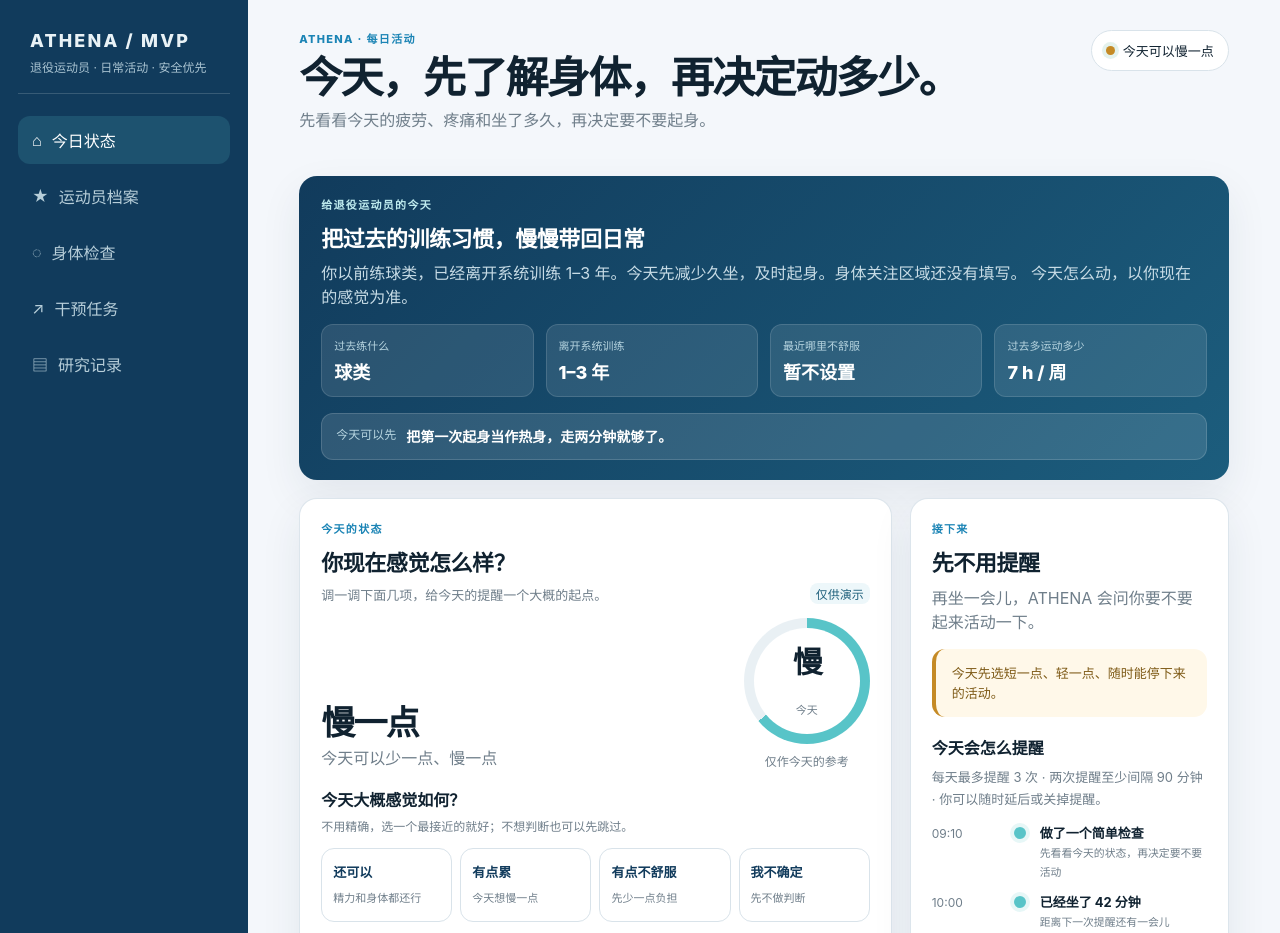
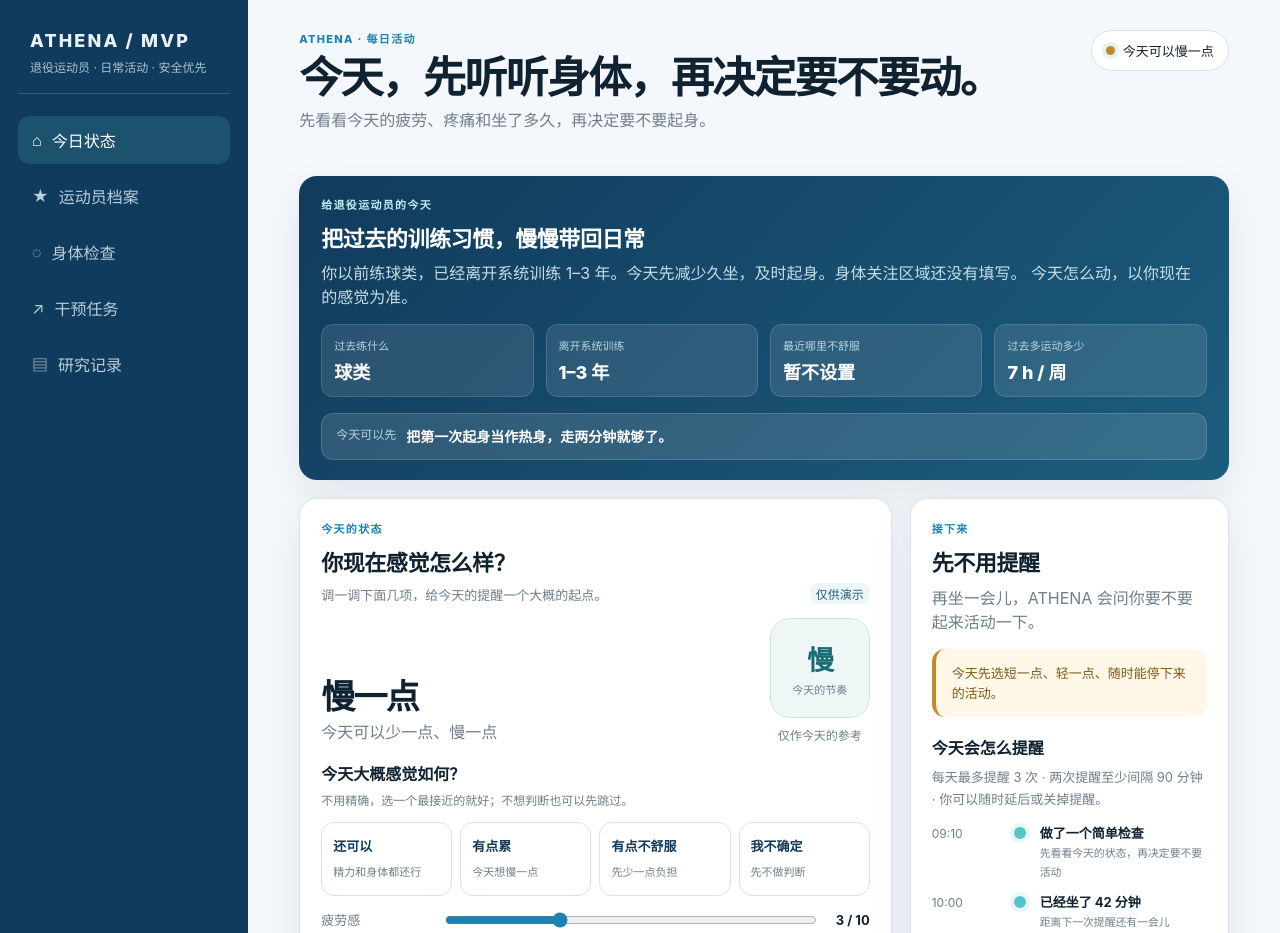
Before and after one commit to brillernet-droid/athena-interactive-mvp, a plain HTML site: page index.html in a window 1280 px wide. Shown: the top 933 px of the page. Drawn offline with Linux system fonts and the light colour scheme.

Commit message:
Remove dashboard feel from home status

```diff
--- a/index.html
+++ b/index.html
@@ -71,10 +71,9 @@
     .btn.danger { background: #fff0f0; border-color: #f1c8c8; color: var(--red); }
     .btn:disabled { opacity: .48; cursor: not-allowed; }
     .hero-actions { display:flex; align-items:center; justify-content:space-between; gap: 14px; border-top: 1px solid var(--line); margin-top: 20px; padding-top: 18px; }
-    .readiness-ring { width: 126px; height:126px; border-radius: 50%; display:grid; place-items:center; background: conic-gradient(var(--cyan) var(--readiness, 78%), #e9f0f4 0); position:relative; }
-    .readiness-ring::after { content:""; position:absolute; inset:10px; border-radius:50%; background:var(--surface); }
-    .readiness-ring strong { position:relative; z-index:1; font-size:30px; letter-spacing:-.06em; }
-    .readiness-ring span { position:relative; z-index:1; font-size:11px; color:var(--muted); margin-top:-28px; }
+    .pace-tile { width:100px; height:100px; border-radius:20px; display:grid; place-items:center; align-content:center; gap:3px; background:#eef7f6; border:1px solid #cbe8e4; position:relative; }
+    .pace-tile strong { font-size:27px; letter-spacing:-.06em; color:#176d73; }
+    .pace-tile span { font-size:11px; color:var(--muted); }
     .ring-wrap { display:grid; justify-items:center; gap: 8px; }
     .ring-wrap .caption { font-size: 12px; color: var(--muted); }
     .alert { padding: 14px 16px; border-radius: 13px; border-left: 4px solid; line-height:1.55; font-size: 13px; }
@@ -175,7 +174,7 @@
       <header class="topbar">
         <div>
           <div class="eyebrow">ATHENA · 每日活动</div>
-          <h1 id="page-title">今天，先了解身体，再决定动多少。</h1>
+          <h1 id="page-title">今天，先听听身体，再决定要不要动。</h1>
           <p class="subtitle" id="page-subtitle">先看看今天的疲劳、疼痛和坐了多久，再决定要不要起身。</p>
         </div>
         <div class="status-chip"><span class="dot" id="system-dot"></span><span id="system-status">今天可以按自己的节奏来</span></div>
@@ -192,7 +191,7 @@
         <div class="grid two">
           <div class="card">
             <div class="section-head"><div><div class="eyebrow">今天的状态</div><h2>你现在感觉怎么样？</h2><p>调一调下面几项，给今天的提醒一个大概的起点。</p></div><div class="research-code">仅供演示</div></div>
-            <div class="metric-row"><div><div class="metric" id="readiness-value">慢一点</div><div class="muted" id="readiness-label">先选轻一点的活动</div></div><div class="ring-wrap"><div class="readiness-ring" id="readiness-ring" style="--readiness:78%"><strong id="ring-value">慢</strong><span>今天</span></div><div class="caption">仅作今天的参考</div></div></div>
+            <div class="metric-row"><div><div class="metric" id="readiness-value">慢一点</div><div class="muted" id="readiness-label">先选轻一点的活动</div></div><div class="ring-wrap"><div class="pace-tile" id="readiness-ring"><strong id="ring-value">慢</strong><span>今天的节奏</span></div><div class="caption">仅作今天的参考</div></div></div>
             <div style="margin-top:18px"><h3>今天大概感觉如何？</h3><p class="profile-help">不用精确，选一个最接近的就好；不想判断也可以先跳过。</p><div class="feel-grid" id="feel-grid"><button class="choice feel-choice feel" data-feel="steady" aria-pressed="false"><strong>还可以</strong><small>精力和身体都还行</small></button><button class="choice feel-choice feel" data-feel="tired" aria-pressed="false"><strong>有点累</strong><small>今天想慢一点</small></button><button class="choice feel-choice feel" data-feel="sore" aria-pressed="false"><strong>有点不舒服</strong><small>先少一点负担</small></button><button class="choice feel-choice feel" data-feel="unsure" aria-pressed="false"><strong>我不确定</strong><small>先不做判断</small></button></div></div>
             <div class="range-row"><label for="fatigue">疲劳感</label><input id="fatigue" type="range" min="0" max="10" value="3"><output id="fatigue-out">3 / 10</output></div>
             <div class="range-row"><label for="pain">疼痛/不适</label><input id="pain" type="range" min="0" max="10" value="1"><output id="pain-out">1 / 10</output></div>
@@ -333,14 +332,14 @@
       };
       const clearFeelSelection = () => { document.querySelectorAll('.feel').forEach(btn=>{btn.classList.remove('selected'); btn.setAttribute('aria-pressed','false');}); state.todayFeel='unknown'; };
       const updateReadiness = () => {
-        const score = readiness(); const pace = score >= 70 ? '可以照常' : score >= 45 ? '慢一点' : '先停一下'; const ring = score >= 70 ? '行' : score >= 45 ? '慢' : '停'; $('readiness-value').textContent=pace; $('ring-value').textContent=ring; $('readiness-ring').style.setProperty('--readiness', score+'%');
+        const score = readiness(); const pace = score >= 70 ? '可以照常' : score >= 45 ? '慢一点' : '先停一下'; const ring = score >= 70 ? '行' : score >= 45 ? '慢' : '停'; $('readiness-value').textContent=pace; $('ring-value').textContent=ring;
         $('fatigue-out').textContent=$('fatigue').value+' / 10'; $('pain-out').textContent=$('pain').value+' / 10'; $('resting-hr-out').textContent=$('resting-hr').value+' bpm';
         const label = score >= 70 ? '适合轻松活动' : score >= 45 ? '今天可以少一点、慢一点' : '先停一下，看看是否需要帮助'; $('readiness-label').textContent=label;
         const hasSymptom = Object.values(state.symptoms).some(Boolean); $('system-status').textContent = hasSymptom ? '先停下来，做个检查' : score < 45 ? '今天先缓一缓' : score < 70 ? '今天可以慢一点' : '今天可以按自己的节奏来'; $('system-dot').style.background = score < 45 ? 'var(--red)' : score < 70 ? 'var(--amber)' : 'var(--green)';
         const risk = $('decision-alert'); if (hasSymptom || score < 45) { risk.className='alert red'; risk.textContent='先不要继续自测。停下来，如果不舒服或拿不准，请联系专业人员。'; } else if(score < 70) { risk.className='alert amber'; risk.textContent='今天先选短一点、轻一点、随时能停下来的活动。'; } else { risk.className='alert green'; risk.textContent='现在不用急着动。你可以继续工作，也可以自己先做个检查。'; }
       };
       const renderLog = () => { $('event-log').innerHTML = state.events.slice().reverse().map(e=>`<tr><td>${e.time}</td><td>${e.event}</td><td>${e.action}</td><td class="status ${e.tone}">${e.result}</td></tr>`).join(''); };
-      const setTab = (name) => { state.tab=name; document.querySelectorAll('.tab').forEach(x=>x.classList.toggle('active',x.id==='tab-'+name)); document.querySelectorAll('.nav-btn').forEach(x=>x.setAttribute('aria-selected', String(x.dataset.tab===name))); const titles={today:['今天，先了解身体，再决定动多少。','先看看今天的疲劳、疼痛和坐了多久，再决定要不要起身。'],athlete:['先从你的运动经历和今天的需要开始','专项、退役阶段、身体感受、生活目标和训练节奏共同构成 ATHENA 的运动员专属画像。'],check:['先筛查，再考虑“动多少”','把“极限测试”改成安全的入场筛查和低负荷耐受检查。'],intervention:['要不要现在活动一下？','你可以选一个轻松的动作，也可以先延后；今天的身体感觉比过去的训练成绩更重要。'],research:['把体验变成可复核的研究数据','每一次决策都留下状态、策略、任务和反馈的完整轨迹。']}; $('page-title').textContent=titles[name][0]; $('page-subtitle').textContent=titles[name][1]; };
+      const setTab = (name) => { state.tab=name; document.querySelectorAll('.tab').forEach(x=>x.classList.toggle('active',x.id==='tab-'+name)); document.querySelectorAll('.nav-btn').forEach(x=>x.setAttribute('aria-selected', String(x.dataset.tab===name))); const titles={today:['今天，先听听身体，再决定要不要动。','先看看今天的疲劳、疼痛和坐了多久，再决定要不要起身。'],athlete:['先从你的运动经历和今天的需要开始','专项、退役阶段、身体感受、生活目标和训练节奏共同构成 ATHENA 的运动员专属画像。'],check:['先筛查，再考虑“动多少”','把“极限测试”改成安全的入场筛查和低负荷耐受检查。'],intervention:['要不要现在活动一下？','你可以选一个轻松的动作，也可以先延后；今天的身体感觉比过去的训练成绩更重要。'],research:['把体验变成可复核的研究数据','每一次决策都留下状态、策略、任务和反馈的完整轨迹。']}; $('page-title').textContent=titles[name][0]; $('page-subtitle').textContent=titles[name][1]; };
       document.querySelectorAll('.nav-btn').forEach(btn=>btn.addEventListener('click',()=>setTab(btn.dataset.tab)));
       ['fatigue','pain','resting-hr'].forEach(id=>$(id).addEventListener('input', ()=>{ if(id!=='resting-hr') clearFeelSelection(); updateReadiness(); }));
       const feelPresets = { steady:{fatigue:2,pain:0}, tired:{fatigue:6,pain:1}, sore:{fatigue:4,pain:5} };
```
Also changed, not shown: ATHENA_产品反思与优化方向.md (+2 -0 lines).
